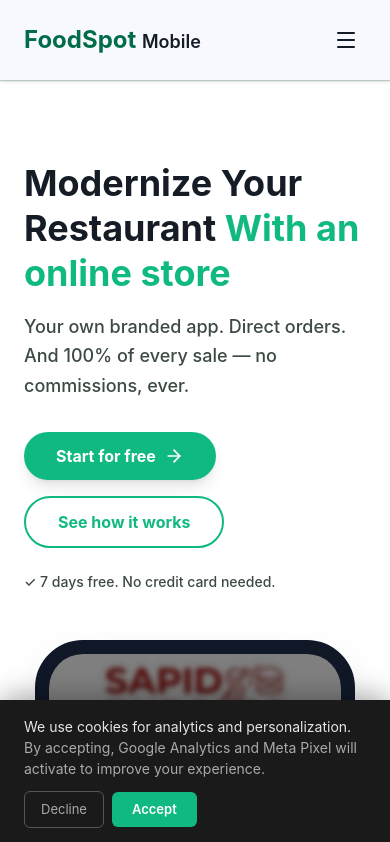
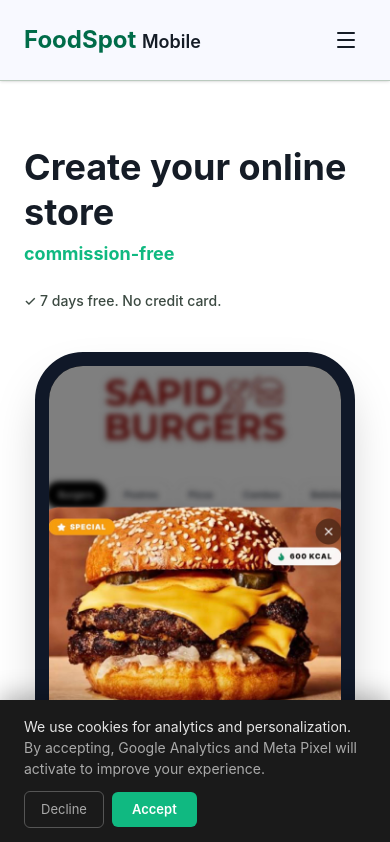
Before and after one commit to hikaribrandan3-code/foodspot-new-landing-page-, a React (Vite) app: page / in a window 390 px wide. Shown: the top 842 px of the page. Built offline with nearby package versions, Linux system fonts and the light colour scheme; a web font is replaced by a local one.

Commit message:
Update H1 to 'Crear tu tienda online' + rotating subtitle (0.7s), add 'Start for free' in navbar, move phone up, remove 'See how it works'

```diff
--- a/src/components/MainSections.tsx
+++ b/src/components/MainSections.tsx
@@ -74,6 +74,13 @@ export function Navbar() {
         </ul>
 
         <div className="flex items-center space-x-4">
+          <a
+            href="https://foodspotapp.vercel.app/start-trial"
+            className="hidden md:inline-block bg-[#10b981] hover:bg-[#059669] text-white px-6 py-2 rounded-full font-semibold text-sm transition-all active:scale-95"
+          >
+            {lang === 'es' ? 'Empezar gratis' : lang === 'pt' ? 'Começar grátis' : 'Start for free'}
+          </a>
+
           <LanguageSwitcher variant="navbar" />
 
           {/* Mobile Hamburger */}
@@ -148,45 +155,60 @@ export function Navbar() {
 
 export function Hero() {
   const { lang } = useLanguage();
+  const [subtitleIndex, setSubtitleIndex] = useState(0);
+
+  const subtitles = {
+    es: [
+      'como Shopify pero restaurantes',
+      'sin comisiones',
+      'marketing automático',
+      'sin código'
+    ],
+    en: [
+      'like Shopify but for restaurants',
+      'commission-free',
+      'automatic marketing',
+      'no code needed'
+    ],
+    pt: [
+      'como Shopify mas para restaurantes',
+      'sem comissões',
+      'marketing automático',
+      'sem código'
+    ]
+  };
+
+  useEffect(() => {
+    const interval = setInterval(() => {
+      setSubtitleIndex((prev) => (prev + 1) % subtitles[lang].length);
+    }, 700);
+    return () => clearInterval(interval);
+  }, [lang, subtitles]);
 
   return (
-    <section className="w-full bg-white px-6 py-20 md:py-32">
+    <section className="w-full bg-white px-6 py-16 md:py-24">
       <div className="max-w-7xl mx-auto">
-        <div className="grid md:grid-cols-2 gap-12 items-center">
+        <div className="grid md:grid-cols-2 gap-8 items-center">
           {/* Left: Text content */}
           <div className="flex flex-col justify-center">
-            <h1 className="font-display text-4xl md:text-6xl text-on-surface font-black mb-4 leading-tight">
-              {t(lang, 'hero_headline')} <span style={{ color: '#10b981' }}>{t(lang, 'hero_accent')}</span>
+            <h1 className="font-display text-4xl md:text-5xl text-on-surface font-black mb-2 leading-tight">
+              {lang === 'es' ? 'Crear tu tienda online' : lang === 'pt' ? 'Criar sua loja online' : 'Create your online store'}
             </h1>
 
-            <p className="text-lg md:text-xl text-on-surface-variant mb-8 leading-relaxed font-medium">
-              {lang === 'es'
-                ? 'Tu propia app de marca. Pedidos directos. Y el 100% de cada venta — sin comisiones, nunca.'
-                : lang === 'pt'
-                ? 'Seu próprio app de marca. Pedidos diretos. E 100% de cada venda — sem comissões, nunca.'
-                : 'Your own branded app. Direct orders. And 100% of every sale — no commissions, ever.'}
-            </p>
+            <motion.h2
+              key={subtitleIndex}
+              initial={{ opacity: 0, y: 10 }}
+              animate={{ opacity: 1, y: 0 }}
+              exit={{ opacity: 0, y: -10 }}
+              transition={{ duration: 0.3 }}
+              className="text-lg md:text-2xl font-semibold mb-6 leading-tight"
+              style={{ color: '#10b981' }}
+            >
+              {subtitles[lang][subtitleIndex]}
+            </motion.h2>
 
-            <div className="flex flex-col sm:flex-row gap-4 items-start">
-              <a
-                href="https://foodspotapp.vercel.app/start-trial"
-                onClick={() => trackCtaClick('hero_create_account', 'hero')}
-                className="bg-[#10b981] hover:bg-[#059669] text-white px-8 py-3 rounded-full font-bold shadow-lg transition-all active:scale-95 inline-flex items-center gap-2"
-              >
-                {t(lang, 'hero_cta')}
-                <ArrowRight className="w-5 h-5" />
-              </a>
-
-              <a
-                href="#beneficios"
-                className="border-2 border-[#10b981] text-[#10b981] px-8 py-3 rounded-full font-bold hover:bg-emerald-50 transition-all"
-              >
-                {lang === 'es' ? 'Ver cómo funciona' : lang === 'pt' ? 'Ver como funciona' : 'See how it works'}
-              </a>
-            </div>
-
-            <p className="text-sm text-on-surface-variant mt-6 font-medium">
-              ✓ {t(lang, 'hero_trial')}
+            <p className="text-sm text-on-surface-variant mb-6 leading-relaxed font-medium">
+              ✓ {lang === 'es' ? '7 días gratis. Sin tarjeta de crédito.' : lang === 'pt' ? '7 dias grátis. Sem cartão de crédito.' : '7 days free. No credit card.'}
             </p>
           </div>
 
@@ -197,7 +219,7 @@ export function Hero() {
         </div>
 
         {/* Mobile: Phone below text */}
-        <div className="md:hidden flex justify-center mt-12">
+        <div className="md:hidden flex justify-center mt-4">
           <AnimatedPhoneShowcase />
         </div>
       </div>
```
